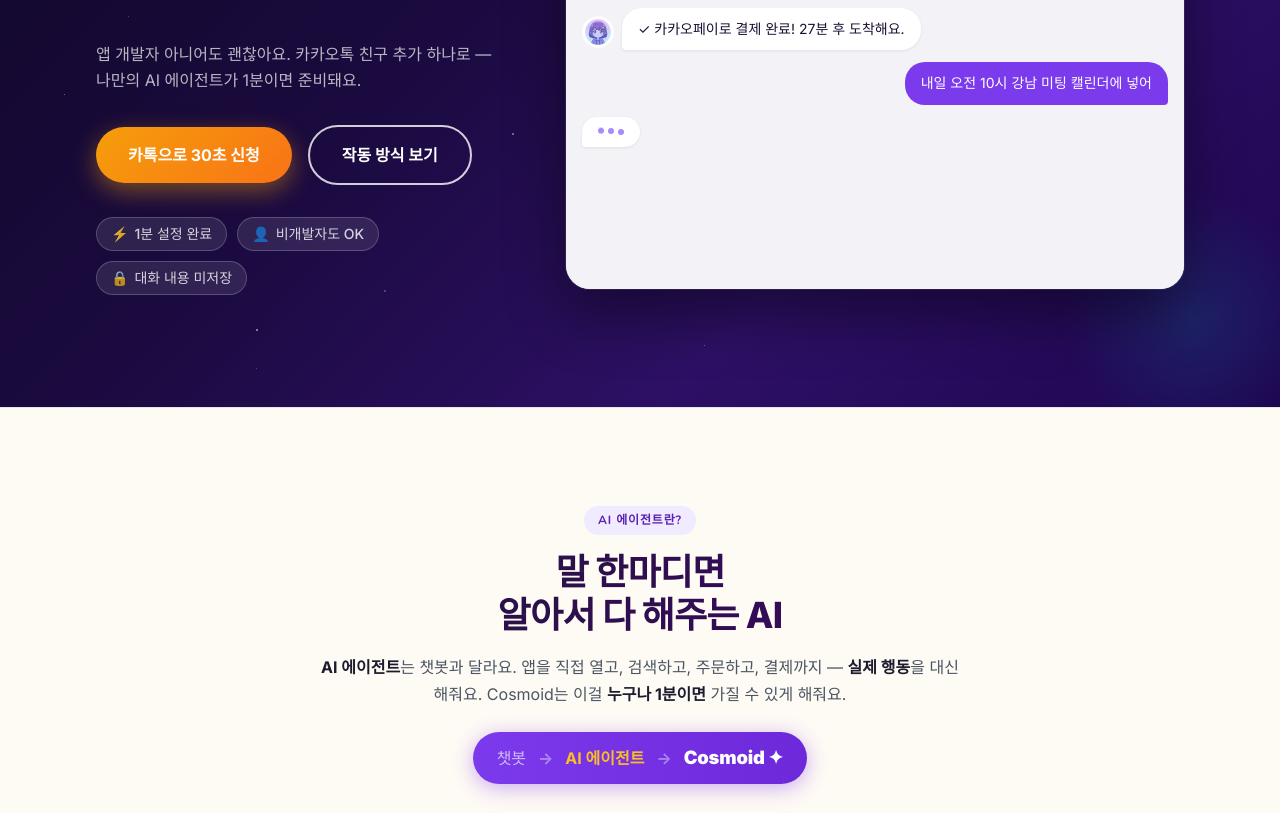
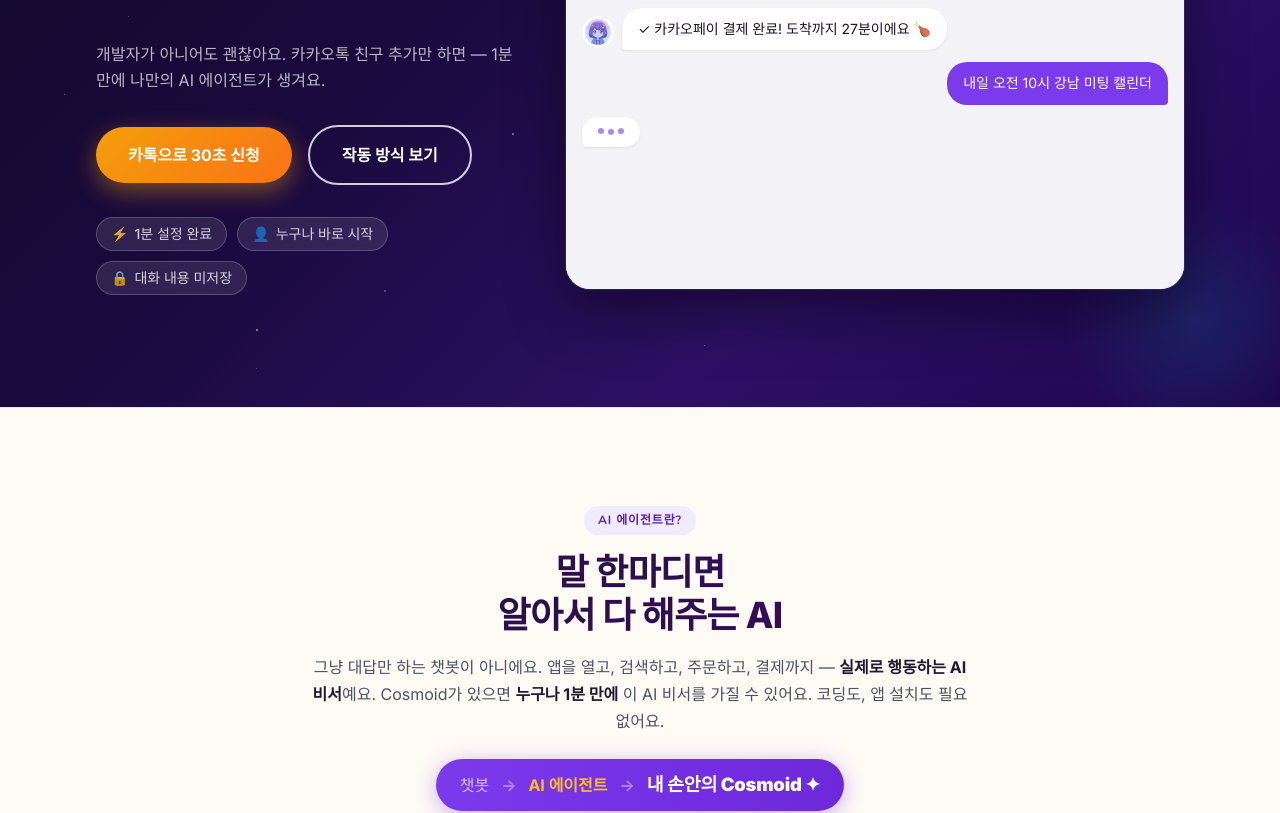
Before and after one commit to seojoonkim/cosmoid, a Next.js app: page / in a window 1280 px wide. Shown: the part 440-1253 px from the top of the page. Built offline with nearby package versions, Linux system fonts and the light colour scheme.

Commit message:
copy: Opus 텍스트 검수 전면 반영 — 자연스러운 한국어, FAQ 보완, CTA 강화

```diff
--- a/src/components/BetaCTA.tsx
+++ b/src/components/BetaCTA.tsx
@@ -22,7 +22,7 @@ export default function BetaCTA() {
           transition={{ duration: 0.6, ease: "easeOut" }}
           className="mt-4 max-w-2xl text-3xl font-extrabold leading-tight tracking-tight md:text-5xl" style={{color:"white"}}
         >
-          베타 대기열에 등록하고
+          지금 등록하고
           <br className="hidden md:block" />
           가장 먼저 써보세요
         </motion.h2>
--- a/src/components/FAQ.tsx
+++ b/src/components/FAQ.tsx
@@ -42,7 +42,7 @@ const faqs = [
   },
   {
     q: "가족이나 팀과 함께 쓸 수 있나요?",
-    a: "Scale 플랜은 최대 20개 에이전트를 지원해요. 가족 구성원별로 각자의 에이전트를 만들거나, 소규모 팀이 공유 에이전트를 함께 운영할 수 있어요. 관리자 페이지에서 사용 현황과 권한을 한 눈에 볼 수 있어요."
+    a: "Scale 플랜은 최대 8개 에이전트를 지원해요. 가족 구성원별로 각자의 에이전트를 만들거나, 소규모 팀이 공유 에이전트를 함께 운영할 수 있어요. 관리자 페이지에서 사용 현황과 권한을 한 눈에 볼 수 있어요."
   },
   {
     q: "해지하면 데이터는 어떻게 되나요?",
--- a/src/components/Features.tsx
+++ b/src/components/Features.tsx
@@ -25,13 +25,13 @@ const features = [
   },
   {
     icon: "/icons/car.svg",
-    title: "이동 지원",
+    title: "이동·교통",
     bullets: ["카카오T 실시간 요금을 조회해드려요", "택시와 대중교통 경로를 비교해드려요", "도착 예정 시간을 카카오톡으로 공유해드려요"],
   },
   {
     icon: "/icons/search.svg",
     title: "실시간 검색",
-    bullets: ["네이버·구글 최신 뉴스를 요약해드려요", "트렌드·날씨·환율을 즉시 조회해드려요", "검색 결과를 대화체로 정리해드려요"],
+    bullets: ["네이버·구글 최신 뉴스를 요약해드려요", "트렌드·날씨·환율을 즉시 조회해드려요", "검색 결과를 알기 쉽게 요약해드려요"],
   },
 ];
 
@@ -150,7 +150,7 @@ function FeaturePreview({ title }: { title: string }) {
     );
   }
 
-  if (title === "이동 지원") {
+  if (title === "이동·교통") {
     return (
       <div className="h-full bg-[var(--bg-alt)] p-4 flex flex-col">
         <div className="rounded-xl bg-white shadow-sm p-2 text-[11px] text-[var(--muted)]">성수역 2번 출구 → 코엑스 동문</div>
--- a/src/components/Hero.tsx
+++ b/src/components/Hero.tsx
@@ -9,10 +9,7 @@ const H1_CASES = [
   ["미팅 예약부터", "리마인더까지"],
   ["택시 호출부터", "도착 알림까지"],
   ["뉴스 요약부터", "환율 조회까지"],
-  ["장보기 주문부터", "배송 추적까지"],
   ["병원 예약부터", "알림 설정까지"],
-  ["쇼핑 검색부터", "가격 비교까지"],
-  ["할 일 등록부터", "완료 체크까지"],
 ];
 
 function TypingH1() {
@@ -49,15 +46,15 @@ function TypingH1() {
 
 const messages = [
   { id: 1, from: "user", text: "치킨 시켜줘, 배달의민족으로 🍗" },
-  { id: 2, from: "ai", text: "근처 굽네치킨 평점 4.8점이에요. 27분 도착, 18,000원 — 바로 주문할까요?" },
+  { id: 2, from: "ai", text: "근처 굽네치킨이 평점 4.8이에요. 18,000원, 27분이면 도착 — 바로 주문할까요?" },
   { id: 3, from: "user", text: "응, 결제도 해줘" },
-  { id: 4, from: "ai", text: "✓ 카카오페이로 결제 완료! 27분 후 도착해요.", card: { emoji: "🍗", title: "굽네치킨 볼케이노", tag: "배달의민족", rows: ["₩18,000 · 카카오페이", "27분 후 도착 예정"] } },
+  { id: 4, from: "ai", text: "✓ 카카오페이 결제 완료! 도착까지 27분이에요 🍗", card: { emoji: "🍗", title: "굽네치킨 볼케이노", tag: "배달의민족", rows: ["₩18,000 · 카카오페이", "27분 후 도착 예정"] } },
   { id: 5, from: "user", text: "내일 오전 10시 강남 미팅 캘린더에 넣어줘" },
-  { id: 6, from: "ai", text: "캘린더 등록했어요. 9:30 출발 알림 설정 완료.", card: { emoji: "📅", title: "강남 미팅", tag: "캘린더", rows: ["내일 오전 10:00", "⏰ 9:30 출발 알림"] } },
+  { id: 6, from: "ai", text: "✓ 캘린더에 넣었어요. 9:30 출발 알림도 설정해뒀어요.", card: { emoji: "📅", title: "강남 미팅", tag: "캘린더", rows: ["내일 오전 10:00", "⏰ 9:30 출발 알림"] } },
   { id: 7, from: "user", text: "ㅇㅇ 카카오T도 잡아줘. 현대카드로" },
-  { id: 8, from: "ai", text: "✓ 카카오T 예약 완료!", card: { emoji: "🚕", title: "카카오T 예약", tag: "카카오T", rows: ["9:22 픽업", "현대카드 결제"] } },
+  { id: 8, from: "ai", text: "✓ 카카오T 예약 완료! 현대카드로 결제돼요.", card: { emoji: "🚕", title: "카카오T 예약", tag: "카카오T", rows: ["9:22 픽업", "현대카드 결제"] } },
   { id: 9, from: "user", text: "쿠팡에서 에어팟 최저가 찾아줘" },
-  { id: 10, from: "ai", text: "오늘 최저가예요. 주문할까요?", card: { emoji: "🎧", title: "AirPods Pro 2세대", tag: "쿠팡 로켓배송", rows: ["₩229,000 · 오늘 최저가", "내일 도착"] } },
+  { id: 10, from: "ai", text: "에어팟 프로 2 — 289,000원, 오늘 최저가예요. 바로 주문할까요?", card: { emoji: "🎧", title: "AirPods Pro 2세대", tag: "쿠팡 로켓배송", rows: ["₩229,000 · 오늘 최저가", "내일 도착"] } },
 ];
 
 export default function Hero() {
@@ -148,7 +145,7 @@ export default function Hero() {
             </span>
             <TypingH1 />
             <p className="mt-6 max-w-lg text-base text-white/70 leading-relaxed">
-              앱 개발자 아니어도 괜찮아요. 카카오톡 친구 추가 하나로 — 나만의 AI 에이전트가 1분이면 준비돼요.
+              개발자가 아니어도 괜찮아요. 카카오톡 친구 추가만 하면 — 1분 만에 나만의 AI 에이전트가 생겨요.
             </p>
             <div className="mt-8 flex flex-wrap items-center gap-4">
               <a href="#cta"
@@ -164,7 +161,7 @@ export default function Hero() {
             <div className="mt-8 flex flex-wrap gap-2.5">
               {[
                 { icon: "⚡", text: "1분 설정 완료" },
-                { icon: "👤", text: "비개발자도 OK" },
+                { icon: "👤", text: "누구나 바로 시작" },
                 { icon: "🔒", text: "대화 내용 미저장" },
               ].map((b) => (
                 <span key={b.text} className="flex items-center gap-1.5 rounded-full border border-white/20 bg-white/10 px-3.5 py-1.5 text-sm font-medium text-white/80 backdrop-blur-sm">
--- a/src/components/HowItWorks.tsx
+++ b/src/components/HowItWorks.tsx
@@ -5,7 +5,7 @@ const steps = [
   {
     number: "01",
     title: "카카오톡 연결",
-    description: "카카오 계정으로 30초 만에 가입하세요. QR 코드 스캔 한 번으로 카카오톡에 Cosmoid가 바로 추가돼요.",
+    description: "카카오 계정으로 바로 가입해요. QR 코드 한 번 스캔하면 카카오톡에 Cosmoid가 추가돼요.",
     image: "/images/2026-03-01-step1-v3.png",
   },
   {
--- a/src/components/WhatIsAgent.tsx
+++ b/src/components/WhatIsAgent.tsx
@@ -34,9 +34,8 @@ export default function WhatIsAgent() {
             viewport={{ once: true }} transition={{ duration: 0.5, delay: 0.2 }}
             className="mt-4 section-desc mx-auto"
           >
-            <strong style={{ color: "var(--text)" }}>AI 에이전트</strong>는 챗봇과 달라요.
-            앱을 직접 열고, 검색하고, 주문하고, 결제까지 — <strong style={{ color: "var(--text)" }}>실제 행동</strong>을 대신 해줘요.
-            Cosmoid는 이걸 <strong style={{ color: "var(--text)" }}>누구나 1분이면</strong> 가질 수 있게 해줘요.
+            그냥 대답만 하는 챗봇이 아니에요. 앱을 열고, 검색하고, 주문하고, 결제까지 — <strong style={{ color: "var(--text)" }}>실제로 행동하는 AI 비서</strong>예요.
+            Cosmoid가 있으면 <strong style={{ color: "var(--text)" }}>누구나 1분 만에</strong> 이 AI 비서를 가질 수 있어요. 코딩도, 앱 설치도 필요 없어요.
           </motion.p>
 
           <motion.div
@@ -49,7 +48,7 @@ export default function WhatIsAgent() {
             <span style={{ opacity: 0.4 }}>→</span>
             <span style={{ color: "#fbbf24", fontWeight:700 }}>AI 에이전트</span>
             <span style={{ opacity: 0.4 }}>→</span>
-            <span style={{ color: "#ffffff", fontWeight:900, fontSize:"1.15rem", letterSpacing:"-0.01em" }}>Cosmoid ✦</span>
+            <span style={{ color: "#ffffff", fontWeight:900, fontSize:"1.15rem", letterSpacing:"-0.01em" }}>내 손안의 Cosmoid ✦</span>
           </motion.div>
         </div>
 
```
